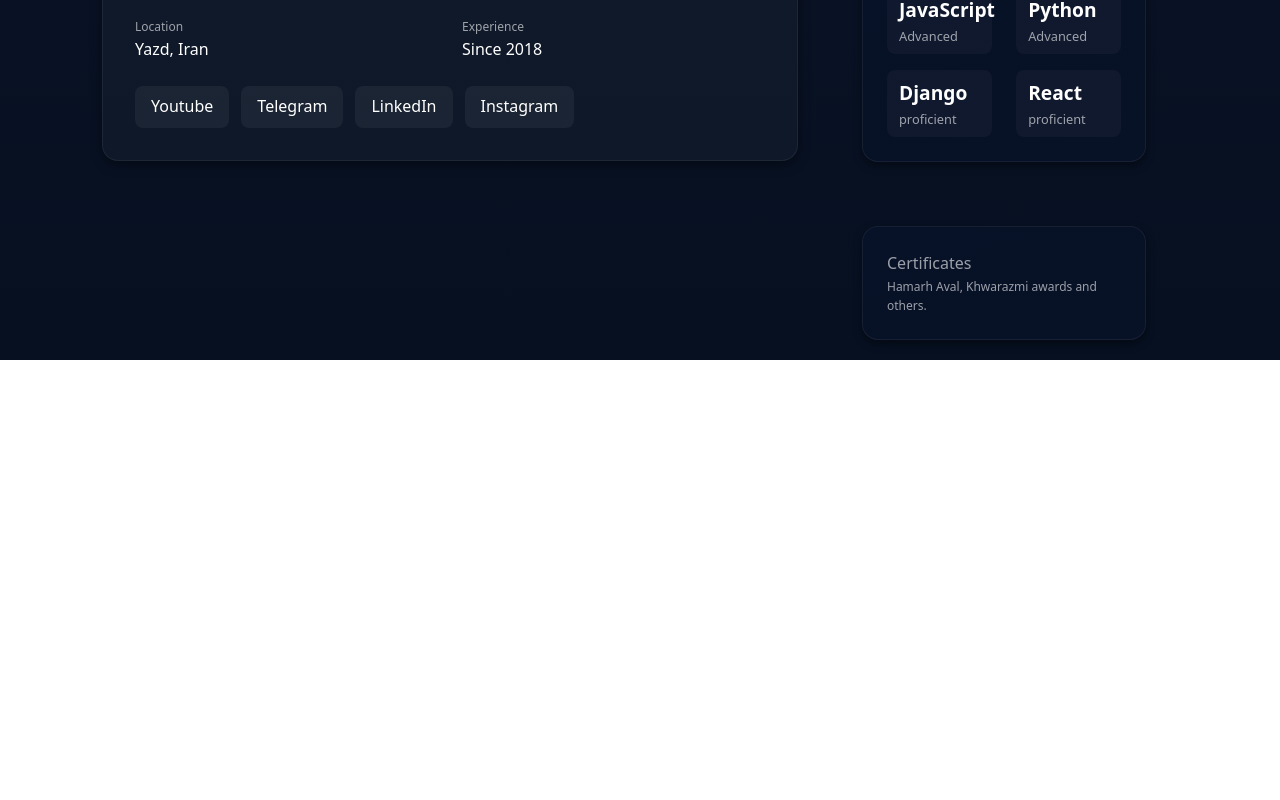
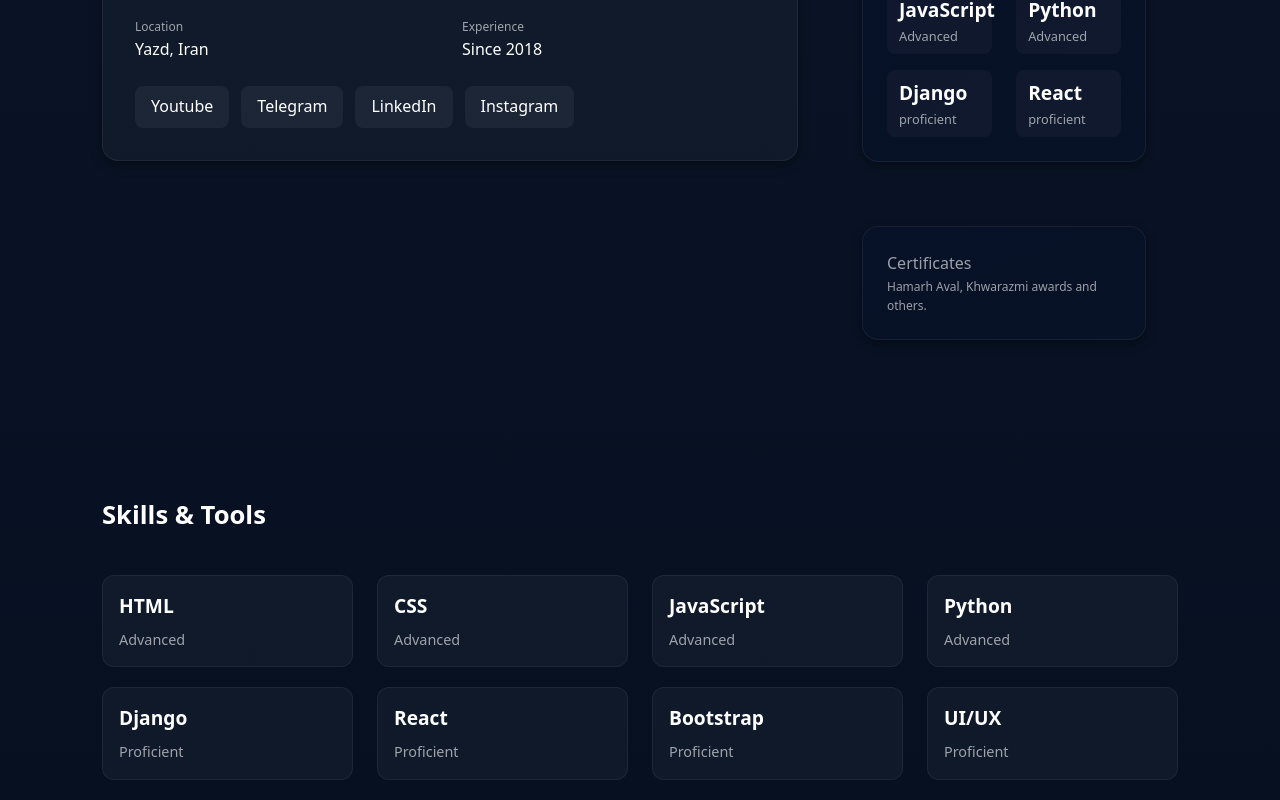
Before and after one commit to amiraliabooei/amirali-personal-site, a React (Vite) app: page / in a window 1280 px wide. Shown: the part 980-1780 px from the top of the page. Before the commit the page ends 1340 px from the top, so only its background shows below. Built offline with nearby package versions, Linux system fonts and the light colour scheme.

Commit message:
Make Skills Section-en

```diff
--- a/src/Components/Header/Header.jsx
+++ b/src/Components/Header/Header.jsx
@@ -46,7 +46,7 @@ export default function Header({ data }) {
                                 <div className={styled.headerUlenPc}>
                                     <nav className={styled.headerUlNaven}>
                                         <a href="#About">About</a>
-                                        <a href="#skills">Skills</a>
+                                        <a href="#Skills">Skills</a>
                                         <a href="#projects">Projects</a>
                                         <a href="#contact">Contact</a>
                                         <a href="/resume.pdf" className={styled.headerDownloadResume}>
@@ -88,7 +88,7 @@ export default function Header({ data }) {
                                             </div>
                                         </div>
                                         <a href="#About">About</a>
-                                        <a href="#skills">Skills</a>
+                                        <a href="#Skills">Skills</a>
                                         <a href="#projects">Projects</a>
                                         <a href="#contact">Contact</a>
                                         <a href="/resume.pdf" className={styled.headerDownloadResumeMobile}>
--- /dev/null
+++ b/src/Components/Skills/Skills.jsx
@@ -0,0 +1,82 @@
+import Styled from './Skills.module.css'
+import PersonalImage from "../../assets/Image.png";
+
+
+export default function Skills(props){
+    switch (props.data.lan) {
+        case 'en':
+            return (
+                <>
+                    <div className={Styled.skillsWrapper} id={'Skills'}>
+                        <div className="container">
+                        <section >
+
+
+                                <h3>Skills & Tools</h3>
+                                <div className="row">
+                                    <div className="col-xxl-3 col-xl-3 col-md-6 col-sm-6 col-6">
+                                        <div className={Styled.skillsCard}>
+                                            <div className={Styled.skillsCardTitle}>HTML</div>
+                                            <div className={Styled.skillsCardSub}>Advanced</div>
+                                        </div>
+                                    </div>
+                                    <div className="col-xxl-3 col-xl-3 col-md-6 col-sm-6 col-6">
+                                        <div className={Styled.skillsCard}>
+                                            <div className={Styled.skillsCardTitle}>CSS</div>
+                                            <div className={Styled.skillsCardSub}>Advanced</div>
+                                        </div>
+                                    </div>
+                                    <div className="col-xxl-3 col-xl-3 col-md-6 col-sm-6 col-6">
+                                        <div className={Styled.skillsCard}>
+                                            <div className={Styled.skillsCardTitle}>JavaScript</div>
+                                            <div className={Styled.skillsCardSub}>Advanced</div>
+                                        </div>
+                                    </div>
+                                    <div className="col-xxl-3 col-xl-3 col-md-6 col-sm-6 col-6">
+                                        <div className={Styled.skillsCard}>
+                                            <div className={Styled.skillsCardTitle}>Python</div>
+                                            <div className={Styled.skillsCardSub}>Advanced</div>
+                                        </div>
+                                    </div>
+                                    <div className="col-xxl-3 col-xl-3 col-md-6 col-sm-6 col-6">
+                                        <div className={Styled.skillsCard}>
+                                            <div className={Styled.skillsCardTitle}>Django</div>
+                                            <div className={Styled.skillsCardSub}>Proficient</div>
+                                        </div>
+                                    </div>
+                                    <div className="col-xxl-3 col-xl-3 col-md-6 col-sm-6 col-6">
+                                        <div className={Styled.skillsCard}>
+                                            <div className={Styled.skillsCardTitle}>React</div>
+                                            <div className={Styled.skillsCardSub}>Proficient</div>
+                                        </div>
+                                    </div>
+                                    <div className="col-xxl-3 col-xl-3 col-md-6 col-sm-6 col-6">
+                                        <div className={Styled.skillsCard}>
+                                            <div className={Styled.skillsCardTitle}>Bootstrap</div>
+                                            <div className={Styled.skillsCardSub}>Proficient</div>
+                                        </div>
+                                    </div>
+                                    <div className="col-xxl-3 col-xl-3 col-md-6 col-sm-6 col-6">
+                                        <div className={Styled.skillsCard}>
+                                            <div className={Styled.skillsCardTitle}>UI/UX</div>
+                                            <div className={Styled.skillsCardSub}>Proficient</div>
+                                        </div>
+                                    </div>
+                                </div>
+
+
+                        </section>
+                        </div>
+                    </div>
+
+                </>
+            );
+
+        case 'fa':
+            return (
+                <>
+
+                </>
+            );
+    }
+}
--- /dev/null
+++ b/src/Components/Skills/Skills.module.css
@@ -0,0 +1,39 @@
+.skillsWrapper{
+    margin-top: 120px;
+}
+.skillsWrapper section{
+    /*max-width: 1200px;*/
+    margin: 0 auto;
+    padding: 20px;
+}
+.skillsWrapper h3{
+    font-size: 1.6rem;
+    font-weight: bold;
+    margin-bottom: 1.5rem;
+
+}
+.skillsCard{
+    padding: 1rem;
+    border-radius: 0.75rem;
+    background: rgba(255, 255, 255, 0.04);
+    border: 1px solid rgba(255, 255, 255, 0.06);
+    transition: transform 0.2s ease;
+    font-size: 1.2rem;
+    margin-top: 20px;
+
+}
+.skillsCard:hover{
+    transform: scale(1.03);
+}
+.skillsCardTitle{
+    font-weight: 600;
+}
+.skillsCardSub{
+    font-size: 0.9rem;
+    color: rgba(255, 255, 255, 0.6);
+    margin-top: 0.5rem
+}
+@media (max-width: 1199px) {
+    .skillsCard{
+    }
+}
--- a/src/Pages/Home/Home.jsx
+++ b/src/Pages/Home/Home.jsx
@@ -5,6 +5,7 @@ import Styled from './Home.module.css';
 import Hero from "../../Components/Hero/Hero.jsx";
 import ChangeTitle from "../../Components/ChangeTitle/ChangeTitle.jsx";
 import About from "../../Components/About/About.jsx";
+import Skills from "../../Components/Skills/Skills.jsx";
 
 export default function Home({ language }) {
     const [text, setText] = useState(texts.en); // مقدار اولیه مناسب
@@ -21,7 +22,7 @@ export default function Home({ language }) {
             <Hero data={text}/>
 
             <About data={text}/>
-
+            <Skills data={text} />
 
         </div>
     );
```
